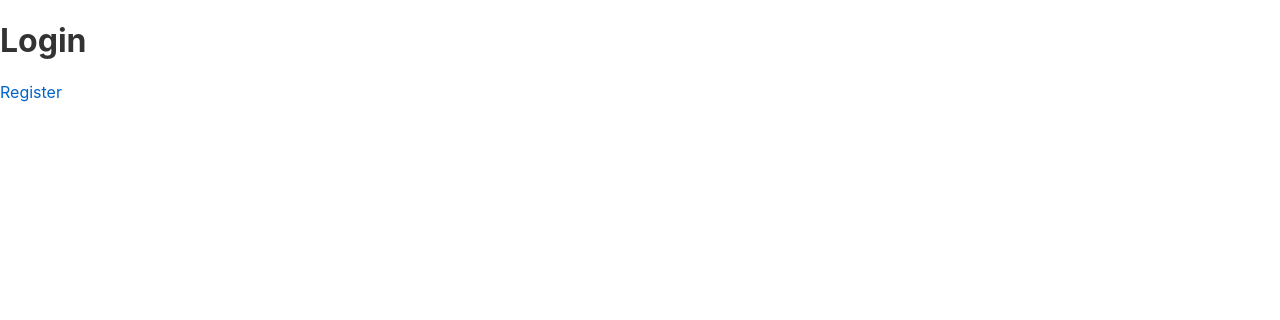
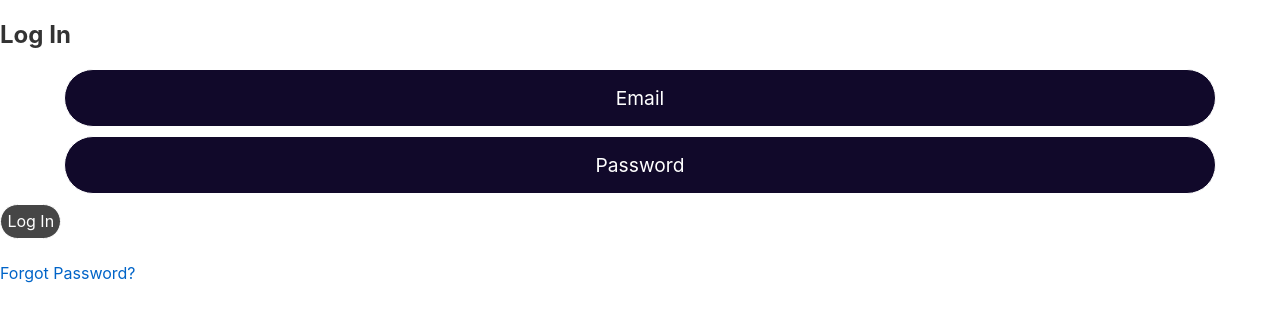
Before and after one commit to dog-Mangy/qatu-frontend, a Svelte app: page /login in a window 1280 px wide. Shown: the top 320 px of the page. Built offline with nearby package versions, Linux system fonts and the light colour scheme.

Commit message:
feat: Add initial login form

```diff
--- /dev/null
+++ b/src/view/components/Login.Component.svelte
@@ -0,0 +1,48 @@
+<script>
+    import FormInput from './FormInput.Component.svelte';
+
+	let email = '';
+	let password = '';
+
+	let error = '';
+	let success = '';
+
+	async function handleLogin(event) {
+		event.preventDefault();
+    }
+</script>
+
+<div class="center-container">
+	<div class="form-box">
+		<h2>Log In</h2>
+
+		{#if error}
+			<p class="error-message">{error}</p>
+		{/if}
+		{#if success}
+			<p class="success-message">{success}</p>
+		{/if}
+
+		<form on:submit={handleLogin}>
+			<FormInput
+				id="email"
+				type="email"
+				placeholder="Email"
+				bind:value={email}
+				required
+			/>
+			<FormInput
+				id="password"
+				type="password"
+				placeholder="Password"
+				bind:value={password}
+				required
+			/>
+			<button type="submit">Log In</button>
+		</form>
+
+		<p>
+			<a href="/forgotPassword">Forgot Password?</a>
+		</p>
+	</div>
+</div>
--- a/src/view/routes/Login.svelte
+++ b/src/view/routes/Login.svelte
@@ -1,3 +1,5 @@
-<h1>Login</h1>
+<script>
+	import Login from '../components/Login.Component.svelte';
+</script>
 
-<a href="/register">Register</a>
+<Login></Login>
```
